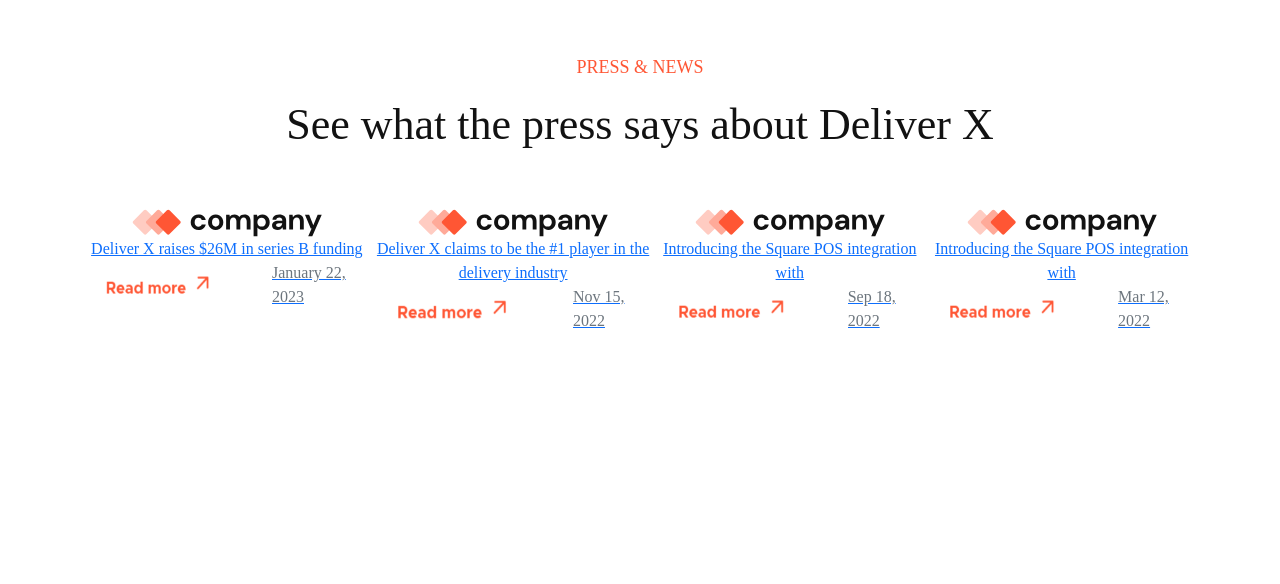
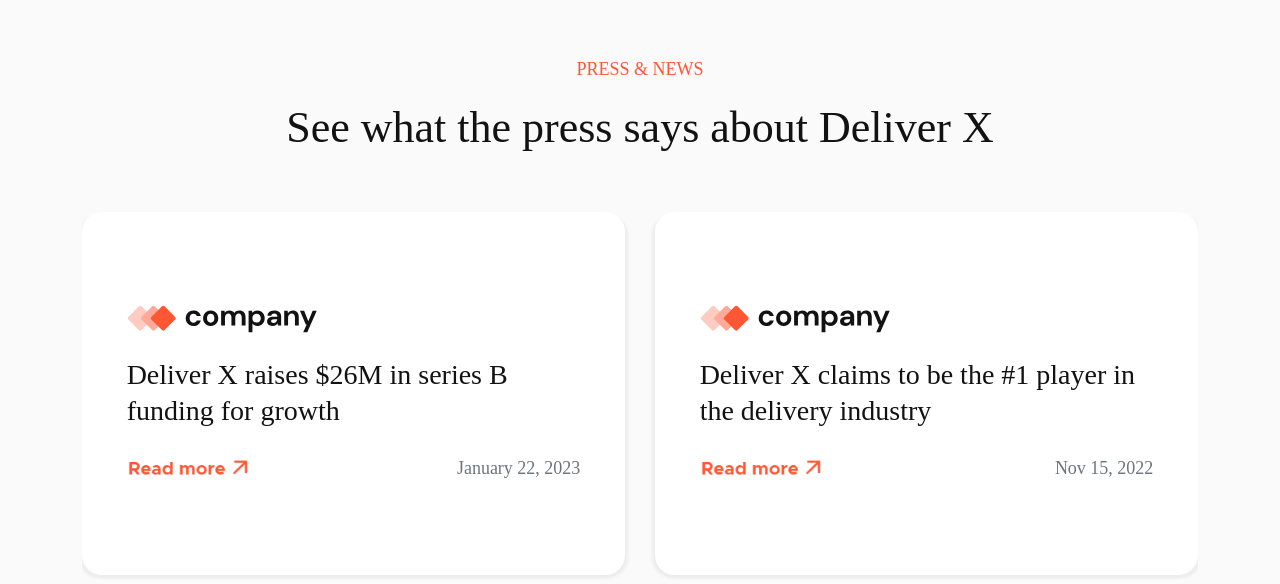
Before and after one commit to nsanzimfura-eric/automatedPros, a React (Vite) app: page / in a window 1280 px wide. Shown: the part 4476-5060 px from the top of the page. Built offline with nearby package versions, Linux system fonts and the light colour scheme; a web font is replaced by a local one.

Commit message:
Finish news components

```diff
--- a/src/components/news/News.tsx
+++ b/src/components/news/News.tsx
@@ -11,11 +11,11 @@ const News = () => {
                 </div>
                 <div className="partnerBox w-100 d-flex flex-column flex-lg-row py-3 py-lg-5" id="news">
                     {newsData.map((data, id) => (
-                        <a href="#news" key={id} className="singlePartner flex-column align-items-center d-flex">
-                            <img src="/images/compa.svg" alt="Partner" className="news" />
-                            <span className="text-center title">{data.title}</span>
-                            <div className="d-flex justify-content-between w-100">
-                                <img src="/images/read.png" alt="Read More" className="readMore" />
+                        <a href="#news" key={id} className="singleCard flex-column align-items-start d-flex text-decoration-none">
+                            <img src="/images/compa.svg" alt="CompanyLogo" className="news mt-5" />
+                            <span className="text-start title ">{data.title}</span>
+                            <div className="d-flex justify-content-between align-items-center w-100 p-0 mb-5">
+                                <img src="/images/more.png" alt="Read More" className="readMore" />
                                 <span className="text-secondary date">{data.date}</span>
                             </div>
                         </a>
--- a/src/components/news/demoData.ts
+++ b/src/components/news/demoData.ts
@@ -1,6 +1,6 @@
 const newsData = [
   {
-    title: "Deliver X raises $26M in series B funding ",
+    title: "Deliver X raises $26M in series B funding for growth",
     date: "January 22, 2023",
   },
   {
@@ -8,11 +8,11 @@ const newsData = [
     date: "Nov 15, 2022",
   },
   {
-    title: "Introducing the Square POS integration with ",
+    title: "Introducing curbside ordering with Deliver X ",
     date: "Sep 18, 2022",
   },
   {
-    title: "Introducing the Square POS integration with ",
+    title: "Introducing the Square POS integration with Deliver X ",
     date: "Mar 12, 2022",
   },
 ];
--- a/src/components/news/news.module.scss
+++ b/src/components/news/news.module.scss
@@ -5,7 +5,6 @@
   :global {
     @include page;
     @include container;
-    background-color: $light;
     .containerWrapper {
       display: flex;
       flex-direction: column;
@@ -42,6 +41,49 @@
       }
       .partnerBox {
         display: flex;
+        flex-wrap: wrap;
+        gap: 30px;
+        .singleCard {
+          @include transition;
+          @include shadow;
+          padding: 4%;
+          background-color: $light;
+          border-radius: 20px;
+          width: calc(100% / 2 - 15px);
+          gap: 24px;
+          @include mq($lg) {
+            width: 100%;
+          }
+          .news {
+            width: 190px;
+            aspect-ratio: 190/28;
+            height: auto;
+          }
+          .title {
+            @include h22;
+            text-decoration: none;
+          }
+          .date {
+            @include p;
+          }
+          .readMore {
+            width: 170px;
+            aspect-ratio: 190/28;
+            height: auto;
+            @include mq($md) {
+              width: 150px;
+            }
+            @include mq($sm) {
+              width: 130px;
+            }
+          }
+          &:hover {
+            transform: translateY(-5px);
+            & > div img {
+              transform: translateX(-3px);
+            }
+          }
+        }
       }
     }
   }
--- a/src/styles/mixins.scss
+++ b/src/styles/mixins.scss
@@ -161,6 +161,7 @@
   color: $dark;
   font-family: $polisBold;
   font-size: pxToEm(28);
+  line-height: 1.3;
   @include mq($xls) {
     font-size: pxToEm(24);
   }
```
Also changed, not shown: public/images/more.png (added), public/images/read.png (deleted).
